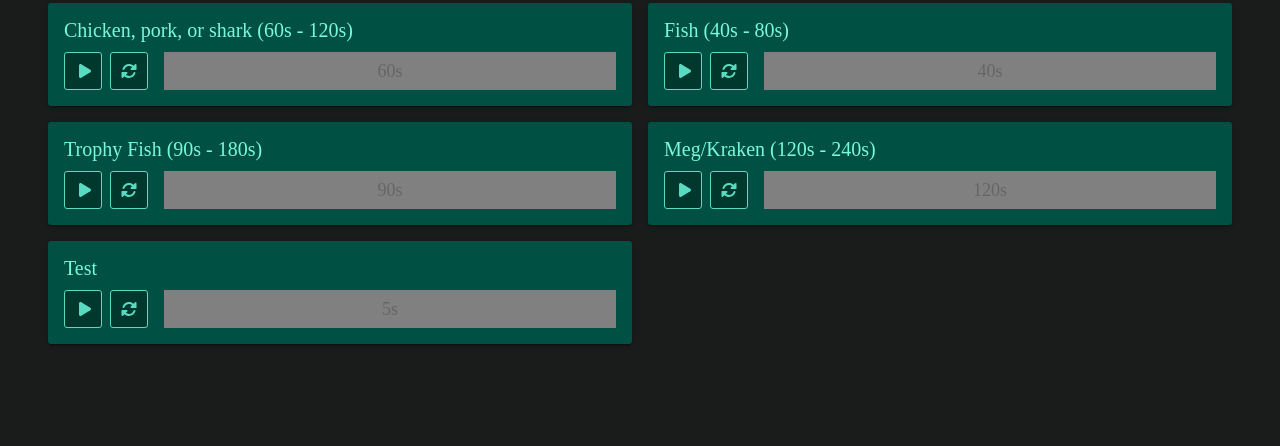
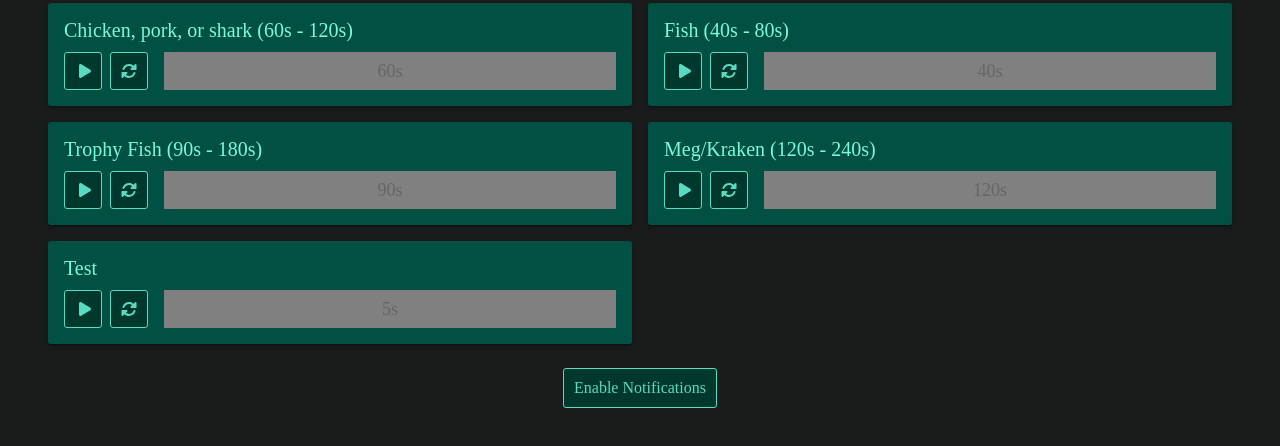
Before and after one commit to n8os/pirates, a plain HTML site: page index.html in a window 1280 px wide. Shown: the part 74-520 px from the top of the page. Drawn offline with Linux system fonts and the light colour scheme; a web font is replaced by a local one.

Commit message:
test notification button

```diff
--- a/index.html
+++ b/index.html
@@ -5,7 +5,7 @@
     <meta name="viewport" content="width=device-width, initial-scale=1">
     <title>Pirates</title>
 
-    <link rel="stylesheet" href="styles.css" />
+    <link rel="stylesheet" href="styles.css?v=0.0.1" />
     <link rel="manifest" href="manifest.json">
 </head>
 
@@ -165,6 +165,9 @@
             Install
         </button>
     </div>
-    <script src="index.js" type="text/javascript"></script>
+    <button id="notifications" type="button">
+        Enable Notifications
+    </button>
+    <script src="index.js?v=0.0.1" type="text/javascript"></script>
 </footer>
 </html>
--- a/styles.css
+++ b/styles.css
@@ -523,11 +523,16 @@ progress::-webkit-progress-value {
   background-size: 50px 30px, 100% 100%, 100% 100%;
 } */
 
-.footer {
+footer {
   display: flex;
   justify-content: center;
   align-items: center;
   margin-top: 1rem;
+}
+
+footer > div,
+footer > button {
+  margin: 0 12px;
 }
 
 
```
